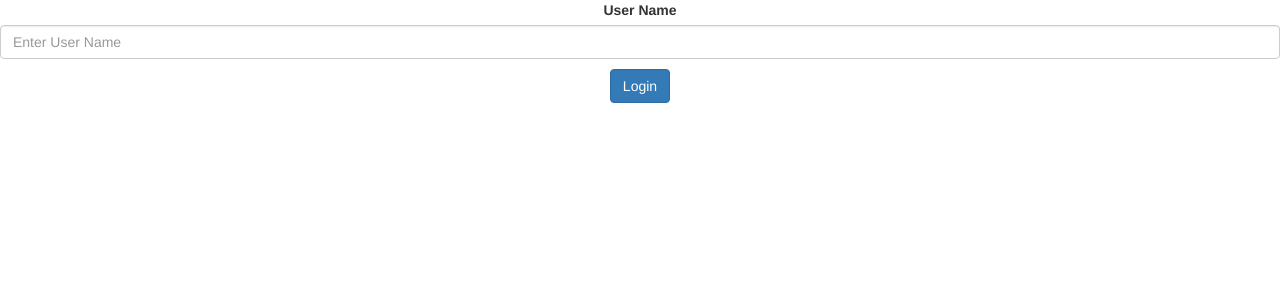
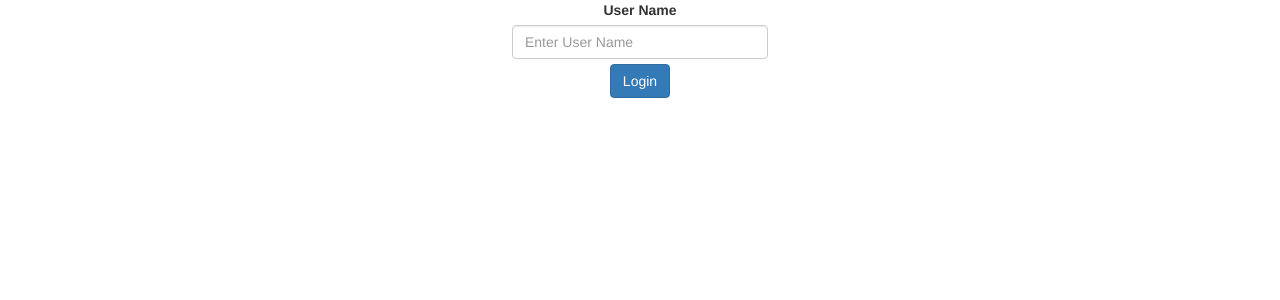
Before and after one commit to SalmaRagab/search-countries-graphQL, a React (Create React App) app in the folder frontend/: page / in a window 1280 px wide. Shown: the top 300 px of the page. Built offline with nearby package versions, Linux system fonts and the light colour scheme; no server answers.

Commit message:
add styles to login form

```diff
--- /dev/null
+++ b/frontend/src/components/Login/Login.css
@@ -0,0 +1,11 @@
+.login-form {
+  display: flex;
+  flex-direction: column;
+}
+
+.username-text-input {
+  width: 20% !important;
+  margin: auto !important;
+  display: block !important;
+  margin-bottom: 5px !important;
+}
--- a/frontend/src/components/Login/Login.js
+++ b/frontend/src/components/Login/Login.js
@@ -2,6 +2,7 @@ import { useState } from "react";
 import { Form, Button } from "react-bootstrap";
 import { useNavigate } from "react-router-dom";
 import { constructAPIURL } from "../../apiUrl";
+import "./Login.css";
 
 export function Login() {
   let navigate = useNavigate();
@@ -29,9 +30,10 @@ export function Login() {
 
   return (
     <Form onSubmit={login}>
-      <Form.Group className="mb-3" controlId="userName">
+      <Form.Group className="login-form" controlId="userName">
         <Form.Label>User Name</Form.Label>
         <Form.Control
+          className="username-text-input"
           value={userName}
           placeholder="Enter User Name"
           onChange={(e) => setUserName(e.target.value)}
```
